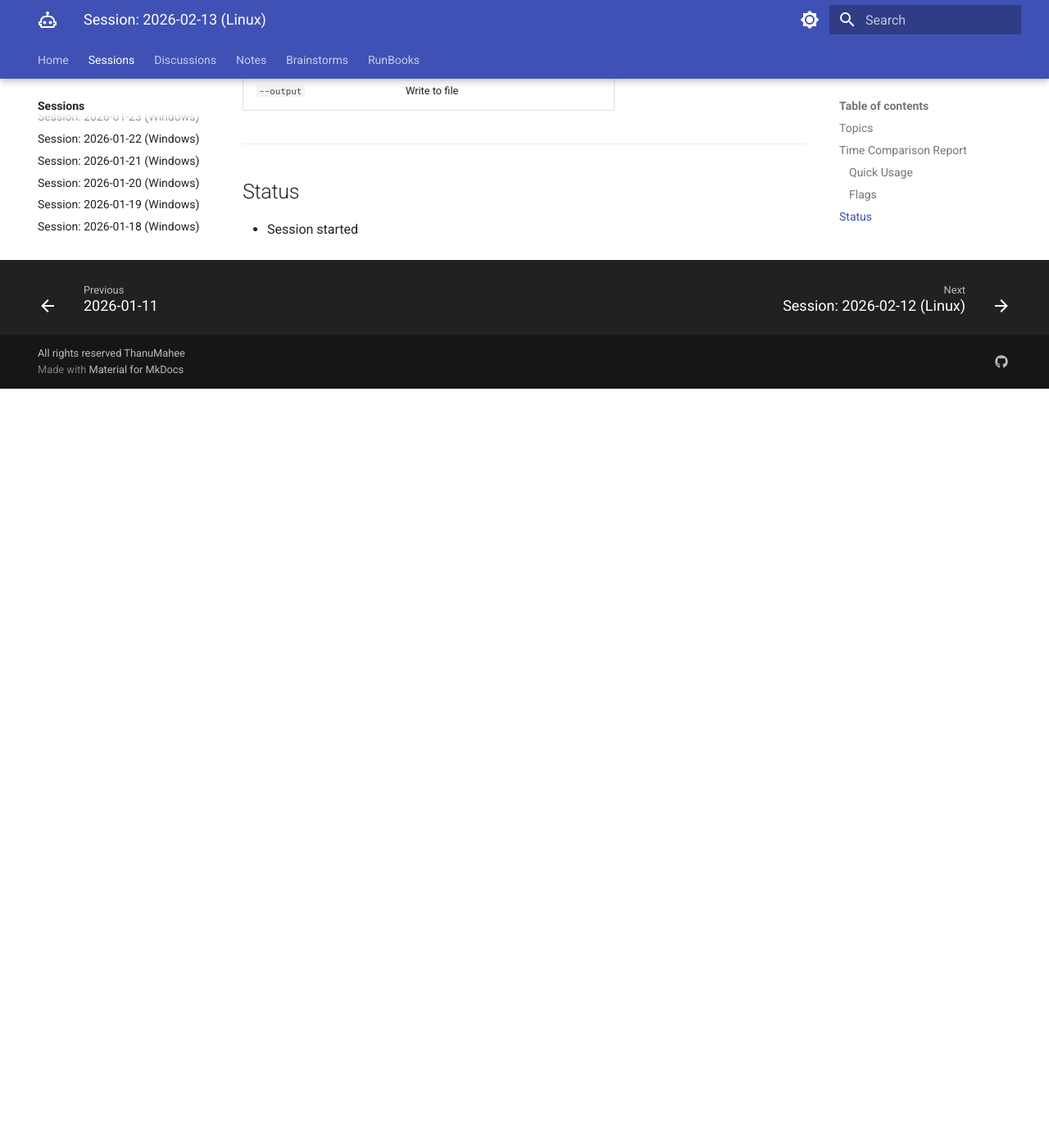
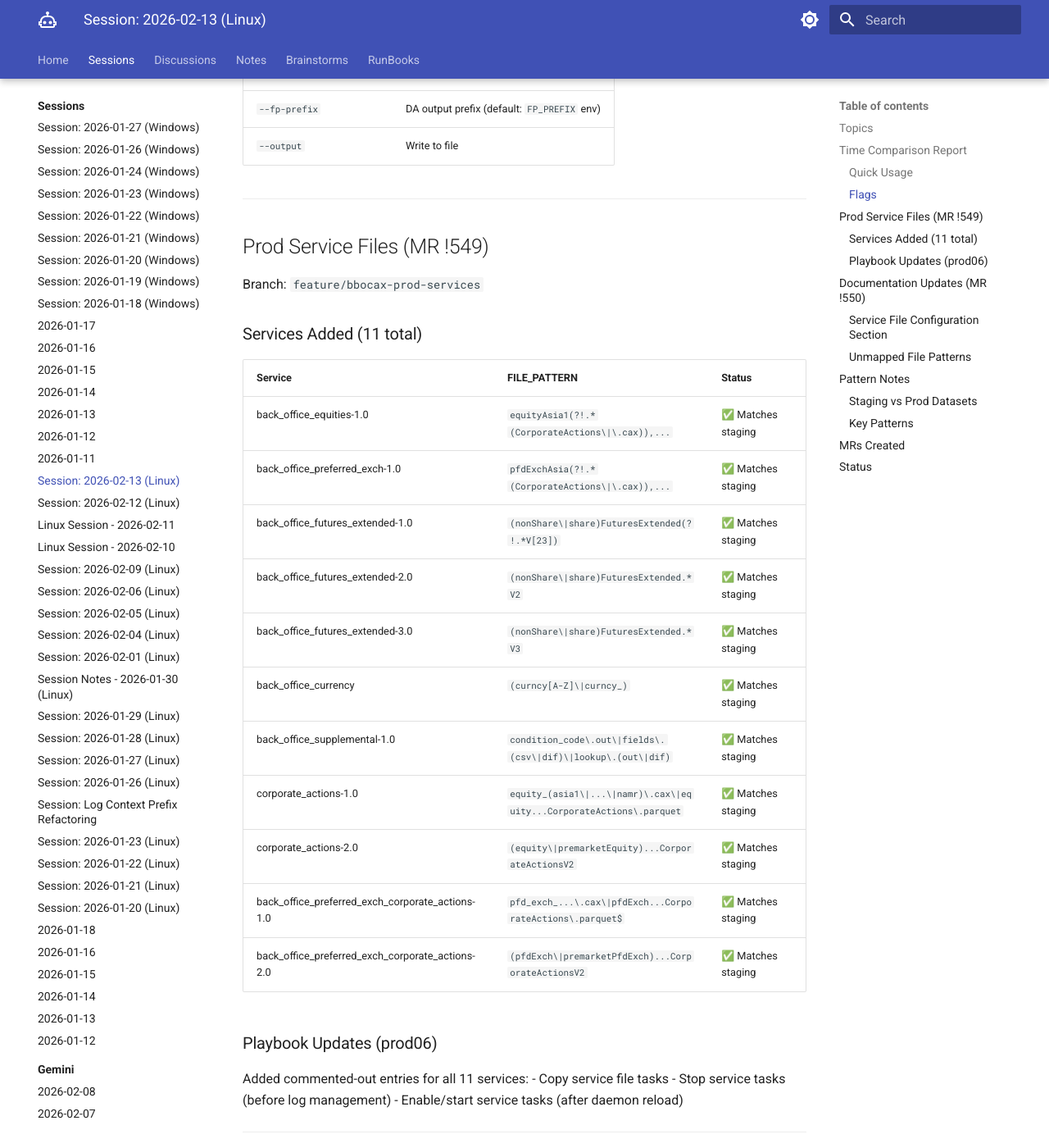
Before and after one commit to ThanuMahee12/AgentContext, an MkDocs documentation site: the page built from docs/sessions/claude/l-2026-02-13.md, in a window 1280 px wide and 1400 px high, scrolled down 1192 px. Shown: the whole window at 82% size. Built offline with MkDocs 1.6.1 and Material for MkDocs 9.7.7, drawn with Linux system fonts in a browser that asks for light colours; before the commit the page ends 1666 px from its top, so only the background shows below that; some of the changed text lies outside the part shown.

Commit message:
session: update 2026-02-13 with bbocax prod services and docs work

```diff
--- a/docs/sessions/claude/l-2026-02-13.md
+++ b/docs/sessions/claude/l-2026-02-13.md
@@ -4,6 +4,8 @@
 
 - Continued equity pattern analysis
 - Time comparison report usage
+- Prod service files for bbocax datasets
+- Documentation updates for bbocax operations manual
 
 ---
 
@@ -46,6 +48,80 @@ source .env && uv run python -m data_alchemy.utils.time_comparison_report \
 
 ---
 
+## Prod Service Files (MR !549)
+
+Branch: `feature/bbocax-prod-services`
+
+### Services Added (11 total)
+
+| Service | FILE_PATTERN | Status |
+|---------|--------------|--------|
+| back_office_equities-1.0 | `equityAsia1(?!.*(CorporateActions\|\.cax)),...` | ✅ Matches staging |
+| back_office_preferred_exch-1.0 | `pfdExchAsia(?!.*(CorporateActions\|\.cax)),...` | ✅ Matches staging |
+| back_office_futures_extended-1.0 | `(nonShare\|share)FuturesExtended(?!.*V[23])` | ✅ Matches staging |
+| back_office_futures_extended-2.0 | `(nonShare\|share)FuturesExtended.*V2` | ✅ Matches staging |
+| back_office_futures_extended-3.0 | `(nonShare\|share)FuturesExtended.*V3` | ✅ Matches staging |
+| back_office_currency | `(curncy[A-Z]\|curncy_)` | ✅ Matches staging |
+| back_office_supplemental-1.0 | `condition_code\.out\|fields\.(csv\|dif)\|lookup\.(out\|dif)` | ✅ Matches staging |
+| corporate_actions-1.0 | `equity_(asia1\|...\|namr)\.cax\|equity...CorporateActions\.parquet` | ✅ Matches staging |
+| corporate_actions-2.0 | `(equity\|premarketEquity)...CorporateActionsV2` | ✅ Matches staging |
+| back_office_preferred_exch_corporate_actions-1.0 | `pfd_exch_...\.cax\|pfdExch...CorporateActions\.parquet$` | ✅ Matches staging |
+| back_office_preferred_exch_corporate_actions-2.0 | `(pfdExch\|premarketPfdExch)...CorporateActionsV2` | ✅ Matches staging |
+
+### Playbook Updates (prod06)
+
+Added commented-out entries for all 11 services:
+- Copy service file tasks
+- Stop service tasks (before log management)
+- Enable/start service tasks (after daemon reload)
+
+---
+
+## Documentation Updates (MR !550)
+
+Branch: `docs/bbocax-operations-manual`
+
+### Service File Configuration Section
+
+Added to `docs/operations/dataset-operations-manual.md`:
+- Service FILE_PATTERN and DB_NAME table
+- Pattern notes (negative lookahead, FILE_PATTERNS vs FILE_PATTERN)
+- Service files location paths
+
+### Unmapped File Patterns
+
+Added `effDt{Asia,Euro,Lamr,Namr}CorporateActions` to unmapped section.
+
+---
+
+## Pattern Notes
+
+### Staging vs Prod Datasets
+
+| Dataset | Staging | Prod |
+|---------|---------|------|
+| back_office_futures | `FuturesBulk` | `FuturesBulk` |
+| back_office_futures_extended | N/A | `FuturesExtended` (1.0/2.0/3.0) |
+
+Note: `back_office_futures` (FuturesBulk) is different from `back_office_futures_extended` (FuturesExtended).
+
+### Key Patterns
+
+- Negative lookahead: `(?!.*(CorporateActions|\.cax))` excludes corporate actions files
+- Services use `FILE_PATTERNS` (plural, comma-separated) or `FILE_PATTERN` (singular, regex)
+
+---
+
+## MRs Created
+
+| MR | Branch | Description |
+|----|--------|-------------|
+| !549 | `feature/bbocax-prod-services` | Prod service files for bbocax datasets |
+| !550 | `docs/bbocax-operations-manual` | Docs update for bbocax service configuration |
+
+---
+
 ## Status
 
-- Session started
+- Session completed
+- MRs ready for review
```
